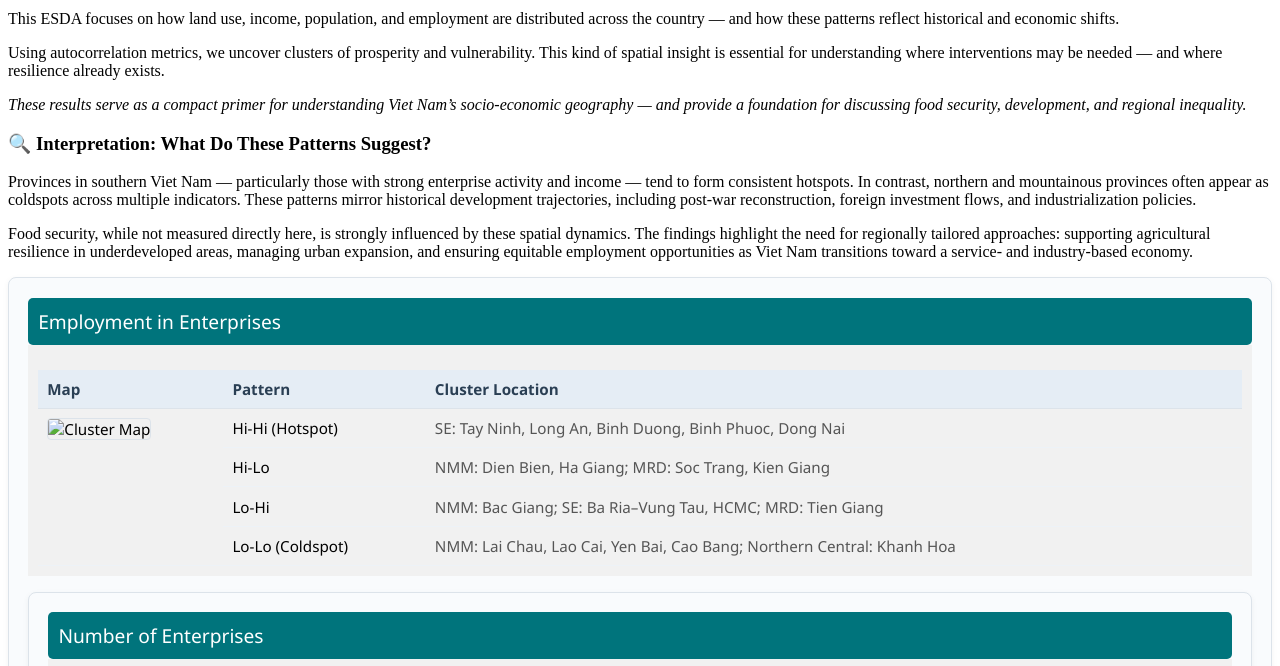
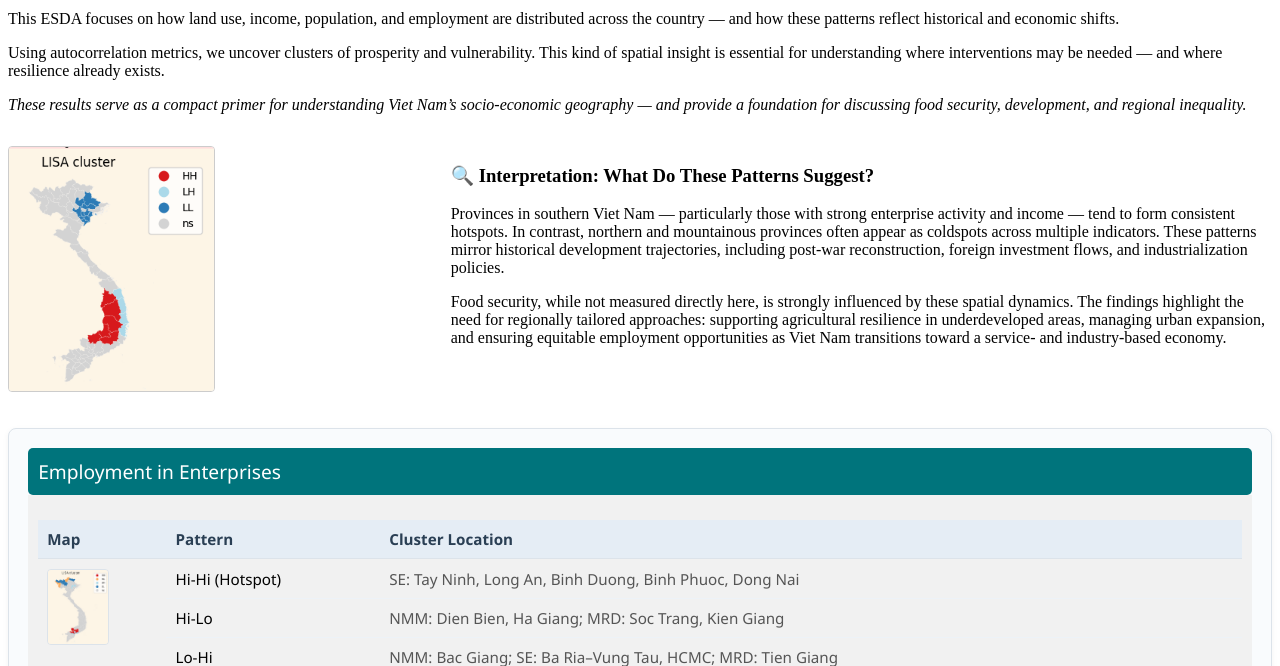
Before and after one commit to Chd-Chn/Chd-Chn.github.io, a plain HTML site: page land-use/landuse.html in a window 1280 px wide. Both pictures are taken after a click on the element "Employment in Enterprises". Shown: the part 134-800 px from the top of the page. Drawn offline with Linux system fonts and the light colour scheme.

Commit message:
insert lisa png

```diff
--- a/land-use/landuse.html
+++ b/land-use/landuse.html
@@ -20,6 +20,12 @@
   <p><em>
     These results serve as a compact primer for understanding Viet Nam’s socio-economic geography — and provide a foundation for discussing food security, development, and regional inequality.
     </em></p>
+
+  <div class="two-col-layout">
+    <div class="col left">
+      <img src="cluster/global.png" alt="LISA Cluster Visualization" class="lisa-map">
+    </div>
+    <div class="col right">
       <h3>🔍 Interpretation: What Do These Patterns Suggest?</h3>
       <p>
         Provinces in southern Viet Nam — particularly those with strong enterprise activity and income — tend to form consistent hotspots. In contrast, northern and mountainous provinces often appear as coldspots across multiple indicators. These patterns mirror historical development trajectories, including post-war reconstruction, foreign investment flows, and industrialization policies.
@@ -27,6 +33,9 @@
       <p>
         Food security, while not measured directly here, is strongly influenced by these spatial dynamics. The findings highlight the need for regionally tailored approaches: supporting agricultural resilience in underdeveloped areas, managing urban expansion, and ensuring equitable employment opportunities as Viet Nam transitions toward a service- and industry-based economy.
       </p>
+    </div>
+  </div>
+
 
 <div class="accordion-section">
   <div class="accordion-header">Employment in Enterprises</div>
@@ -42,7 +51,7 @@
       <tbody>
         <tr>
           <td rowspan="4">
-            <img src="map-enterprise-clusters.png" alt="Cluster Map" class="map-thumb">
+            <img src="cluster/land_noEmply.png" alt="Cluster Map" class="map-thumb">
           </td>
           <td>Hi-Hi (Hotspot)</td>
           <td class="cluster-text">SE: Tay Ninh, Long An, Binh Duong, Binh Phuoc, Dong Nai</td>
@@ -77,7 +86,7 @@
         <tbody>
           <tr>
             <td rowspan="4">
-              <img src="map-enterprises-clusters.png" alt="Cluster Map" class="map-thumb">
+              <img src="cluster/land_noEnterprise.png" alt="Cluster Map" class="map-thumb">
             </td>
             <td>Hi-Hi (Hotspot)</td>
             <td class="cluster-text">SE: Tay Ninh, Long An, Binh Duong, Binh Phuoc, Dong Nai</td>
@@ -114,7 +123,7 @@
       <tbody>
         <tr>
           <td rowspan="4">
-            <img src="map-population-clusters.png" alt="Cluster Map" class="map-thumb">
+            <img src="cluster/land_totAvgPop.png" alt="Cluster Map" class="map-thumb">
           </td>
           <td>Hi-Hi (Hotspot)</td>
           <td class="cluster-text">SE: Ho Chi Minh City, Ba Ria-Vung Tau, Dong Nai</td>
@@ -149,7 +158,7 @@
         <tbody>
           <tr>
             <td rowspan="4">
-              <img src="map-rural-population-clusters.png" alt="Cluster Map" class="map-thumb">
+              <img src="cluster/land_ruralPop.png" alt="Cluster Map" class="map-thumb">
             </td>
             <td>Hi-Hi (Hotspot)</td>
             <td class="cluster-text">Northern Central: Nghe An</td>
@@ -185,7 +194,7 @@
         <tbody>
           <tr>
             <td rowspan="4">
-              <img src="map-urban-population-clusters.png" alt="Cluster Map" class="map-thumb">
+              <img src="clusters/land_urbanPop.png" alt="Cluster Map" class="map-thumb">
             </td>
             <td>Hi-Hi (Hotspot)</td>
             <td class="cluster-text">SE: Tay Ninh, Long An, Binh Duong, Binh Phuoc, Dong Nai</td>
@@ -224,7 +233,7 @@
       <tbody>
         <tr>
           <td rowspan="4">
-            <img src="map-income-clusters.png" alt="Cluster Map" class="map-thumb">
+            <img src="cluster/land_income.png" alt="Cluster Map" class="map-thumb">
           </td>
           <td>Hi-Hi (Hotspot)</td>
           <td class="cluster-text">SE: Tay Ninh, Long An, Binh Duong, Binh Phuoc</td>
@@ -260,7 +269,7 @@
       <tbody>
         <tr>
           <td rowspan="4">
-            <img src="map-farm-clusters.png" alt="Cluster Map" class="map-thumb">
+            <img src="cluster/.png" alt="Cluster Map" class="map-thumb">
           </td>
           <td>Hi-Hi (Hotspot)</td>
           <td class="cluster-text">MRD: An Giang, Kien Giang</td>
--- a/land-use/style.css
+++ b/land-use/style.css
@@ -14,7 +14,31 @@
   margin-bottom: 2rem;
 }
 
-/* revamped*/
+
+/*global moran at top intro*/
+.two-col-layout {
+  display: flex;
+  gap: 2rem;
+  margin: 2rem 0;
+  align-items: flex-start;
+}
+
+.col.left {
+  flex: 1;
+}
+
+.col.right {
+  flex: 2;
+}
+
+/*shrink by 50%*/
+.lisa-map {
+  width: 50%;
+  height: auto;
+  border: 1px solid #ccc;
+  border-radius: 4px;
+}
+
 /* Styling for the Accordion (Card Style) */
 .accordion-section {
   margin: 1em 0;
```
Also changed, not shown: index.html (+1 -1 lines). Lines whose indentation alone changed are shown as unchanged.
